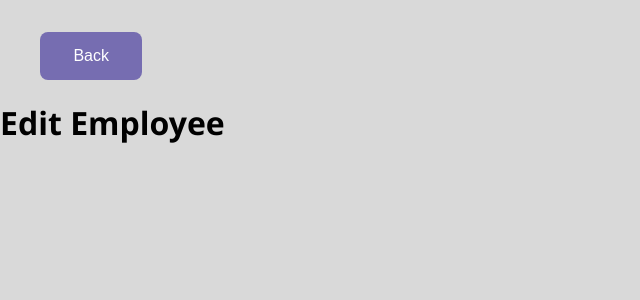
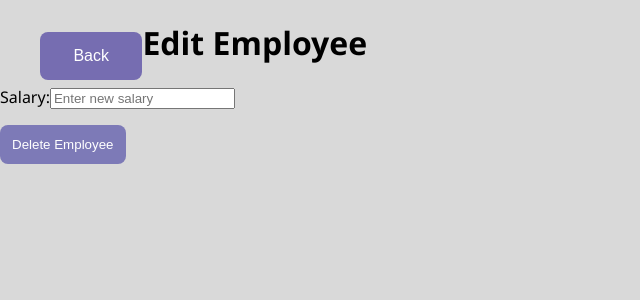
Before and after one commit to milanj08/Coffee-Shop-App, a React (Create React App) app in the folder frontend/: page /editEmployee in a window 1280 px wide. Shown: the top 300 px of the page, without its empty margins (0-640 px from the left). Built offline with nearby package versions, Linux system fonts and the light colour scheme.

Commit message:
manager frontend

```diff
--- a/frontend/src/App.js
+++ b/frontend/src/App.js
@@ -8,6 +8,7 @@ import Inventory from './pages/inventory';
 import Employees from './pages/employees';
 import EditEmployee from './pages/editemployees';
 import AddEmployees from './pages/addemployee';
+import AccountingReport from './pages/accountingreport';
 import { OrderProvider } from './OrderContext';
 
 function App() {
@@ -34,6 +35,8 @@ function App() {
 
               <Route path = "/addEmployee" element = { <AddEmployees /> }/>
 
+              <Route path = "/reports" element = { <AccountingReport/> }/>
+
               {/* Redirect any unmatched routes to the login page */}
               <Route path = "*" element = { <Navigate to="/" /> }/>
 
--- /dev/null
+++ b/frontend/src/pages/accountingreport.css
@@ -0,0 +1,15 @@
+.accounting-table {
+    width: 100%;
+    border-collapse: collapse;
+    margin-top: 20px;
+}
+
+.accounting-table th, .accounting-table td {
+    border: 1px solid #ccc;
+    padding: 10px;
+    text-align: left;
+}
+
+.accounting-table th {
+    background-color: #f0f0f0;
+}
--- /dev/null
+++ b/frontend/src/pages/accountingreport.js
@@ -0,0 +1,40 @@
+import React from 'react';
+import BackButton from '../components/backbutton';
+import './accountingreport.css';
+
+export default function AccountingReport() {
+    //change to the actual API call to get the data
+    const dummyData = [
+        { timestamp: '2025-05-01 10:00:00', balance: '$5,000.00' },
+        { timestamp: '2025-05-02 14:30:00', balance: '$5,500.00' },
+        { timestamp: '2025-05-03 09:15:00', balance: '$6,000.00' },
+    ];
+
+    return (
+        <>
+            <div className="edit-employee-container">
+                <div className="header-container">
+                    <BackButton endpoint="employees" />
+                    <h1 className="header">Accounting Report</h1>
+                </div>
+
+                <table className="accounting-table">
+                    <thead>
+                        <tr>
+                            <th>Timestamp</th>
+                            <th>Balance</th>
+                        </tr>
+                    </thead>
+                    <tbody>
+                        {dummyData.map((entry, index) => (
+                            <tr key={index}>
+                                <td>{entry.timestamp}</td>
+                                <td>{entry.balance}</td>
+                            </tr>
+                        ))}
+                    </tbody>
+                </table>
+            </div>
+        </>
+    );
+}
--- /dev/null
+++ b/frontend/src/pages/addemployee.css
@@ -0,0 +1,27 @@
+.form-container {
+    display: flex;
+    flex-direction: column;
+    align-items: center;
+    max-width: 500px;
+    margin: 2rem auto;
+    padding: 2rem;
+}
+
+.form-group {
+    width: 100%;
+    margin-bottom: 1rem;
+}
+
+.form-group label {
+    display: block;
+    margin-bottom: 0.5rem;
+    font-weight: 500;
+}
+
+.form-group input {
+    width: 100%;
+    padding: 0.75rem;
+    border: 1px solid #ccc;
+    border-radius: 4px;
+    font-size: 1rem;
+}
--- a/frontend/src/pages/addemployee.js
+++ b/frontend/src/pages/addemployee.js
@@ -1,15 +1,83 @@
-import React from 'react'
+import React, { useState } from 'react'
 import BackButton from '../components/backbutton'
 
 export default function AddEmployee() {
+    const [name, setName] = useState('')
+    const [ssn, setSSN] = useState('')
+    const [email, setEmail] = useState('')
+    const [salary, setSalary] = useState('')
+    //api to send to backend to add employee
+    const handleSubmit = async () => {
+        try {
+            const response = await fetch('/api/employees', {
+                method: 'POST',
+                headers: {
+                    'Content-Type': 'application/json',
+                },
+                body: JSON.stringify({
+                    name,
+                    ssn,
+                    email,
+                    salary: parseFloat(salary),
+                }),
+            })
+
+            if (!response.ok) {
+                throw new Error('Failed to add employee')
+            }
+
+            alert('Employee added successfully')
+        } catch (error) {
+            alert(`Error: ${error.message}`)
+        }
+    }
+
     return (
         <>
-        <div className="edit-employee-container">
-            <div classname = "header-container">
-                <BackButton endpoint = "employees" />
-                <h1 className='header'>Add Employee</h1>
+            <div className="edit-employee-container">
+                <div className="header-container">
+                    <BackButton endpoint="employees" />
+                    <h1 className="header">Add Employee</h1>
+                </div>
+
+                <div className="form-group">
+                    <label>Name:</label>
+                    <input
+                        type="text"
+                        value={name}
+                        onChange={(e) => setName(e.target.value)}
+                        placeholder="Enter name"
+                    />
+
+                    <label>SSN:</label>
+                    <input
+                        type="text"
+                        value={ssn}
+                        onChange={(e) => setSSN(e.target.value)}
+                        placeholder="Enter SSN"
+                    />
+
+                    <label>Email:</label>
+                    <input
+                        type="email"
+                        value={email}
+                        onChange={(e) => setEmail(e.target.value)}
+                        placeholder="Enter email"
+                    />
+
+                    <label>Salary:</label>
+                    <input
+                        type="number"
+                        value={salary}
+                        onChange={(e) => setSalary(e.target.value)}
+                        placeholder="Enter salary"
+                    />
+
+                    <button onClick={handleSubmit} className="submit-button">
+                        Submit
+                    </button>
+                </div>
             </div>
-        </div>
         </>
     )
 }
--- a/frontend/src/pages/editemployees.js
+++ b/frontend/src/pages/editemployees.js
@@ -1,15 +1,68 @@
-import React from 'react'
+import React, { useState } from 'react'
 import BackButton from '../components/backbutton'
 
 export default function EditEmployee() {
+    const [salary, setSalary] = useState('')
+
+    const handleDelete = () => {
+        // placeholder for delete functionality
+        alert('Employee deleted')
+    }
+
+    const handleSalaryChange = (e) => {
+        setSalary(e.target.value)
+    }
+    //api to change salary of employee
+    const handleSalarySubmit = async () => {
+        try {
+            const response = await fetch('/api/employees/update-salary', {
+                method: 'POST',
+                headers: {
+                    'Content-Type': 'application/json',
+                },
+                body: JSON.stringify({ salary }),
+            })
+
+            if (!response.ok) {
+                throw new Error('Failed to update salary')
+            }
+
+            alert('Salary updated successfully')
+        } catch (error) {
+            alert(`Error: ${error.message}`)
+        }
+    }
+
+    const handleKeyDown = (e) => {
+        if (e.key === 'Enter') {
+            handleSalarySubmit()
+        }
+    }
+
     return (
         <>
-        <div className="edit-employee-container">
-            <div classname = "header-container">
-                <BackButton endpoint = "employees" />
-                <h1 className='header'>Edit Employee</h1>
+            <div className="edit-employee-container">
+                <div className="header-container">
+                    <BackButton endpoint="employees" />
+                    <h1 className="header">Edit Employee</h1>
+                </div>
+
+                <div className="form-group">
+                    <label htmlFor="salary">Salary:</label>
+                    <input
+                        type="number"
+                        id="salary"
+                        value={salary}
+                        onChange={handleSalaryChange}
+                        onKeyDown={handleKeyDown}
+                        placeholder="Enter new salary"
+                    />
+                </div>
+
+                <button onClick={handleDelete} className="delete-button">
+                    Delete Employee
+                </button>
             </div>
-        </div>
         </>
     )
 }
--- a/frontend/src/pages/managerHome.js
+++ b/frontend/src/pages/managerHome.js
@@ -27,7 +27,6 @@ const ManagerHome = () => {
         navigate("/login")
     };
 
-
     return (
         <div>
             <div className="header-container">
```
